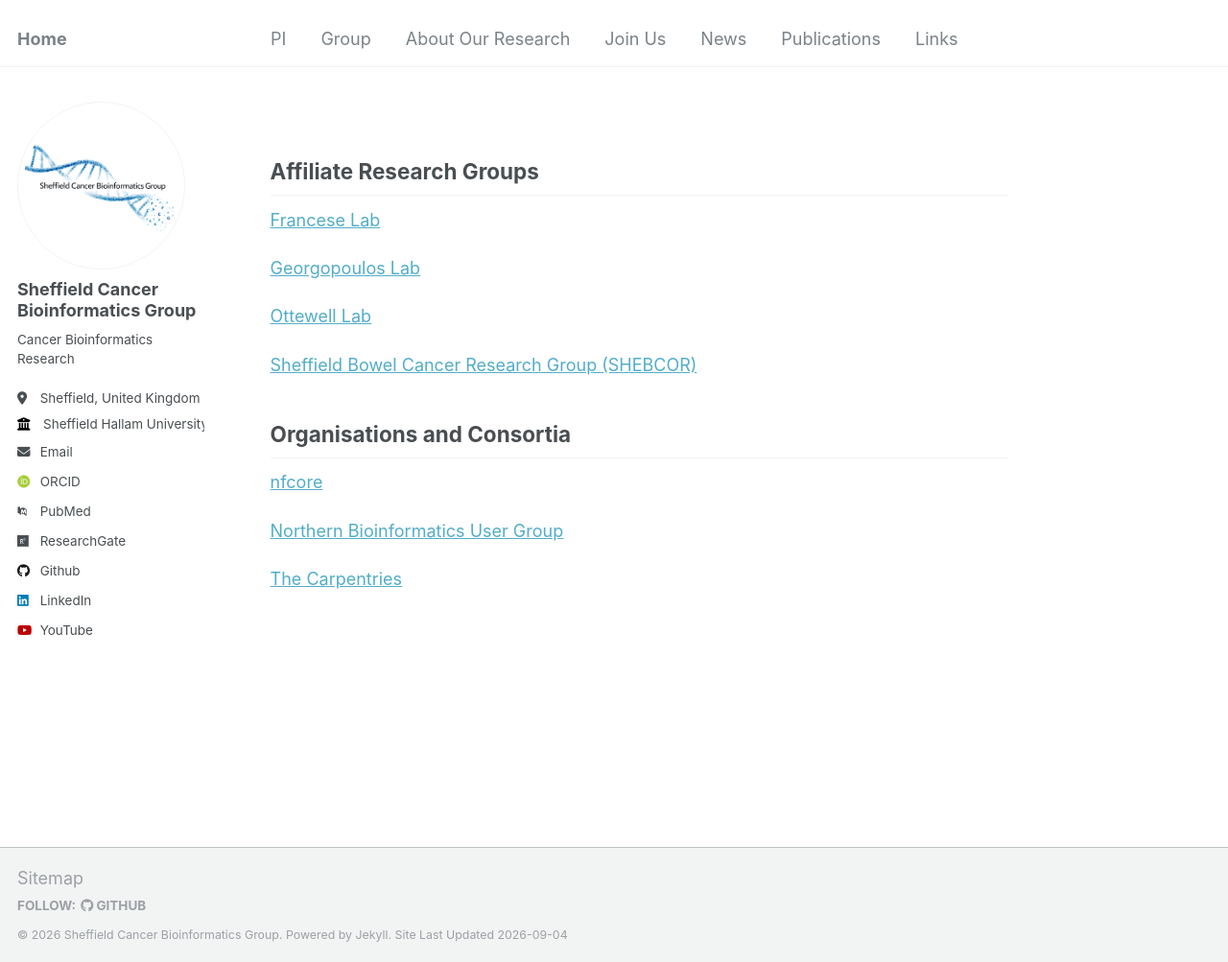
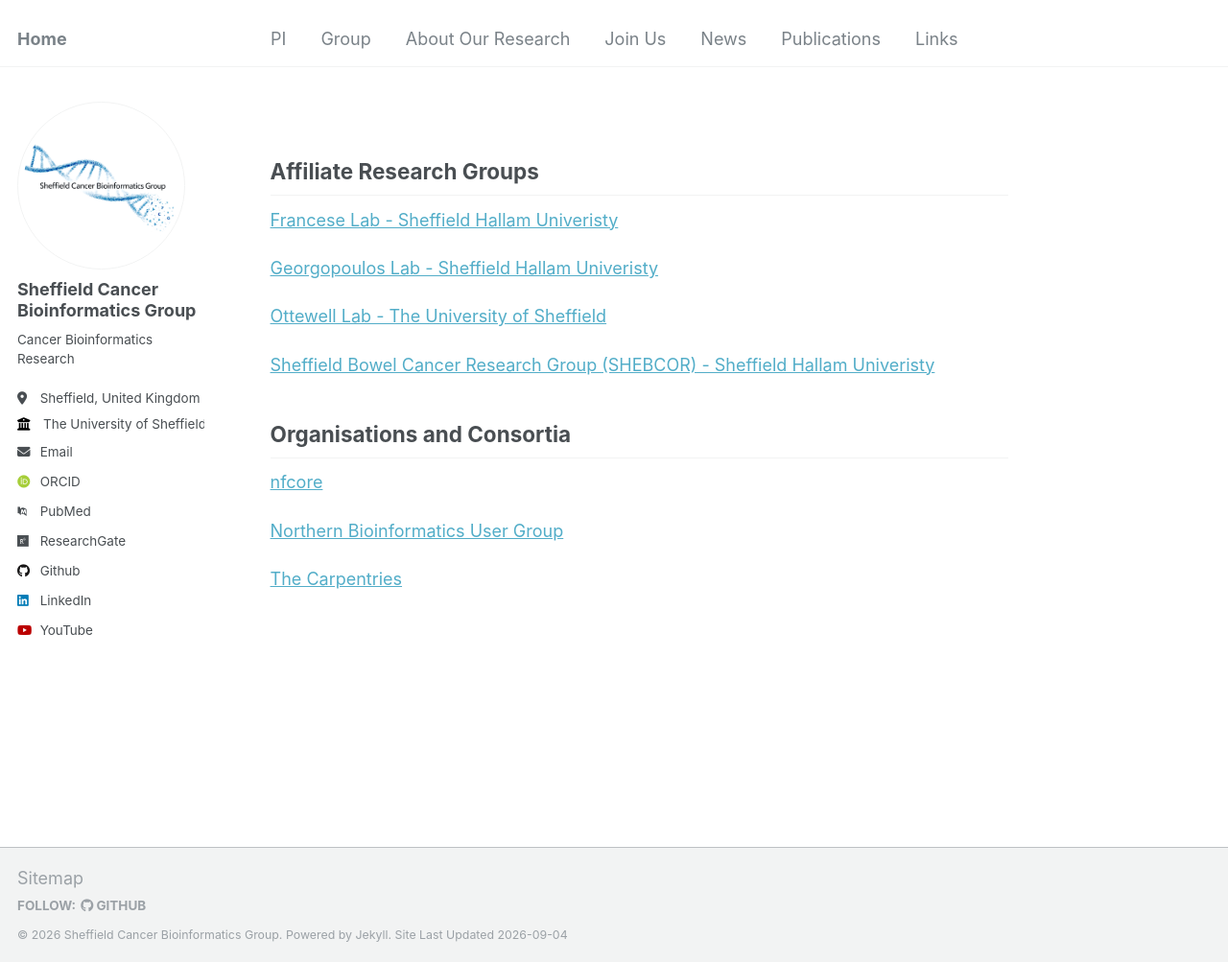
Before and after one commit to sheffieldcancerbioinformatics/sheffieldcancerbioinformatics.github.io, a Jekyll site: the page built from _pages/links.md, in a window 1280 px wide and 1003 px high. Shown: the whole window at 96% size. Built offline with Jekyll 4.4.1, drawn with Linux system fonts in a browser that asks for light colours; some web fonts are replaced.

Commit message:
Updated information in _config.yml, join_us.md, links.md and pi.md in relation to change of institution

```diff
--- a/_config.yml
+++ b/_config.yml
@@ -26,9 +26,9 @@ author:
   pronouns         : # example: "she/her"
   bio              : "Cancer Bioinformatics Research"
   location         : "Sheffield, United Kingdom"
-  employer         : "Sheffield Hallam University"
+  employer         : "The University of Sheffield"
   uri              : # URL
-  email            : "l.quayle@shu.ac.uk"
+  email            : "l.quayle@sheffield.ac.uk"
 
   # Academic websites
   arxiv            : # URL - Update with the correct link to your profile
--- a/_pages/links.md
+++ b/_pages/links.md
@@ -7,13 +7,13 @@ author_profile: true
 
 ## Affiliate Research Groups
 
-<a href="https://profiles.shu.ac.uk/1741-simona-francese" target="_blank">Francese Lab</a><br>
+<a href="https://profiles.shu.ac.uk/1741-simona-francese" target="_blank">Francese Lab - Sheffield Hallam Univeristy</a><br>
 
-<a href="https://profiles.shu.ac.uk/10030-nik-georgopoulos" target="_blank">Georgopoulos Lab</a><br>
+<a href="https://profiles.shu.ac.uk/10030-nik-georgopoulos" target="_blank">Georgopoulos Lab - Sheffield Hallam Univeristy</a><br>
 
-<a href="https://sheffield.ac.uk/smph/people/academic/clinical-medicine/penelope-d-ottewell" target="_blank">Ottewell Lab</a><br>
+<a href="https://sheffield.ac.uk/smph/people/academic/clinical-medicine/penelope-d-ottewell" target="_blank">Ottewell Lab - The University of Sheffield</a><br>
 
-<a href="https://sites.google.com/view/shebcor" target="_blank">Sheffield Bowel Cancer Research Group (SHEBCOR)</a><br>
+<a href="https://sites.google.com/view/shebcor" target="_blank">Sheffield Bowel Cancer Research Group (SHEBCOR) - Sheffield Hallam Univeristy</a><br>
 
 ## Organisations and Consortia
 
```
Also changed, not shown: _pages/join_us.md (+1 -6 lines), _pages/pi.md (+6 -5 lines).
